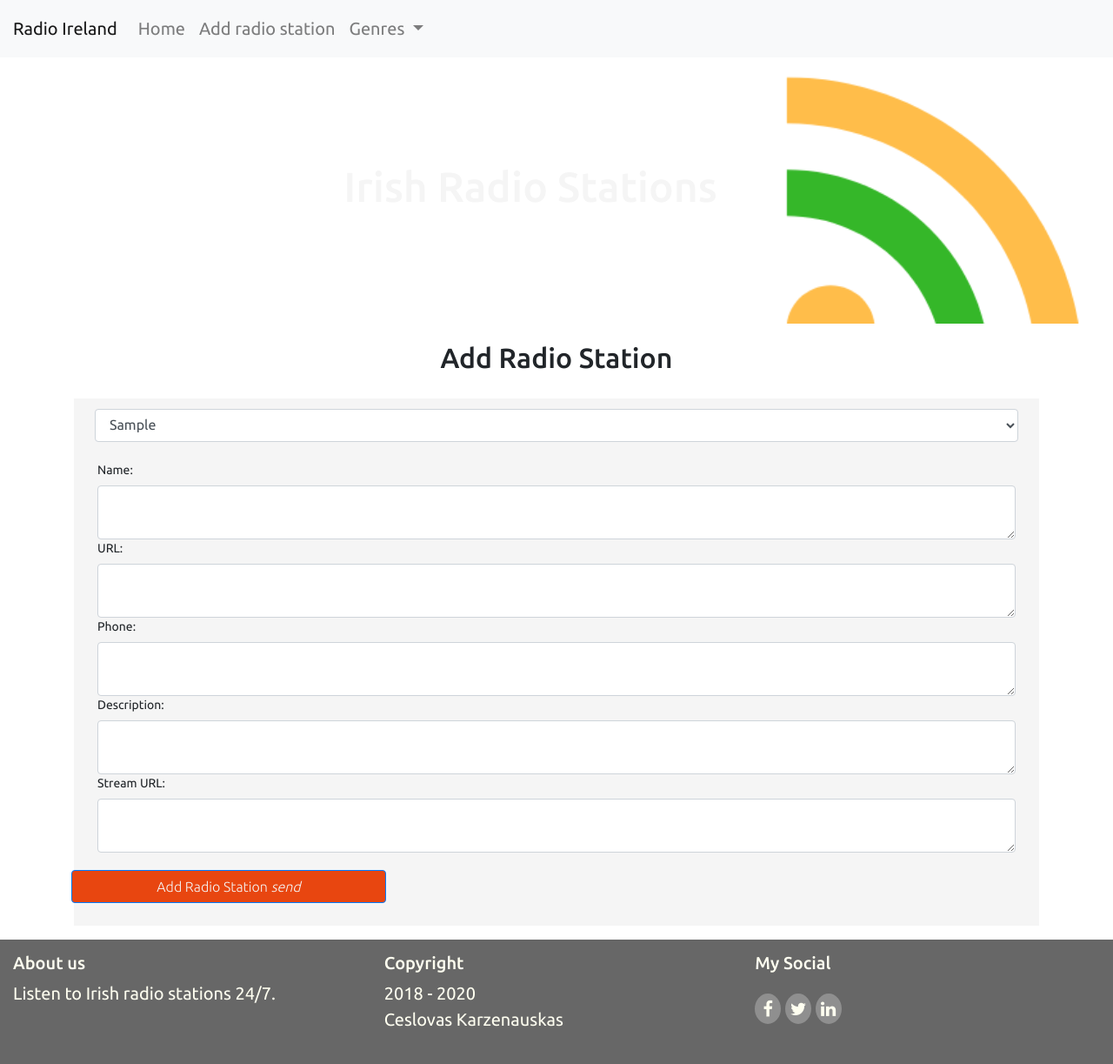
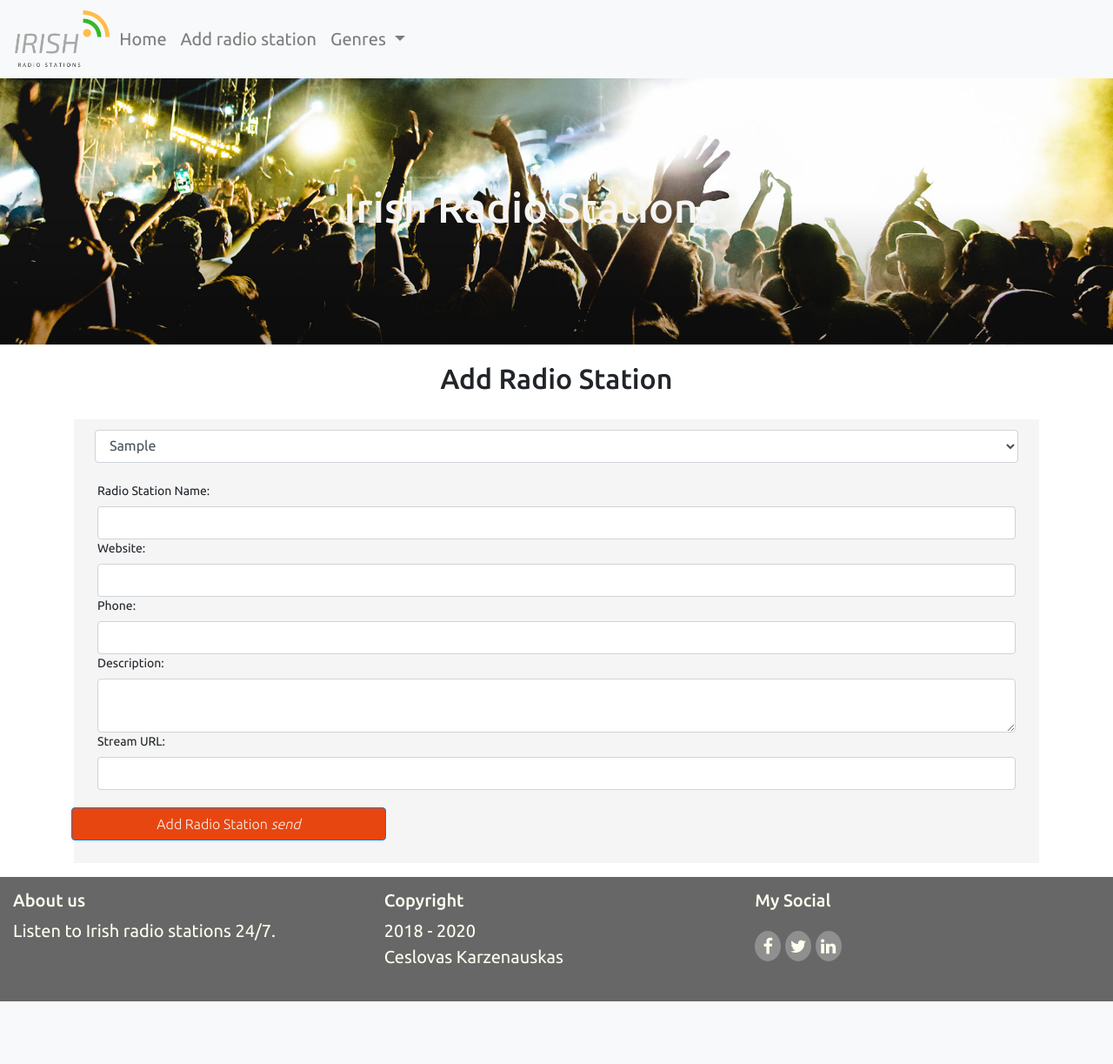
Before and after one commit to jessezauka/radio-stations, a Flask app: page /stations/add_station in a window 1280 px wide. Shown: the whole page at 87% size. After the commit the page ends 1151 px from the top, so only its background shows below. Run offline with Flask 2, Linux system fonts and the light colour scheme; a database or web service that is not in the repository returns one stand-in record (values such as "Sample title"); some libraries are stand-ins or nearby versions.

Commit message:
Updated  Add Radio Station page

```diff
--- a/static/css/style.css
+++ b/static/css/style.css
@@ -37,7 +37,7 @@ h3 {
 }
 
 .header-img {
-  background-image: url("../images/irish-radio-stations.png");
+  background-image: url("../images/crowd.jpg");
   -webkit-background-size: cover;
   -moz-background-size: cover;
   -o-background-size: cover;
--- a/templates/add_station.html
+++ b/templates/add_station.html
@@ -11,27 +11,26 @@
                         <option >{{ radio.radio_genre }}</option>
                     {% endfor %}
                 </select>
-
 			</div>
 			<div class=" col-md-12">
-				<label for="exampleFormControlTextarea1">Name:</label>
-				<textarea class="form-control" id="radio_name" name="radio_name" type="text" value=""></textarea>
+				<label for="station-name">Radio Station Name:</label>
+				<input class="form-control" id="radio_name" name="radio_name" type="text" value=""></input>
 			</div>
 			<div class=" col-md-12">
-				<label for="exampleFormControlTextarea1">URL:</label>
-				<textarea class="form-control" id="radio_website" name="radio_website" type="text" value=""></textarea>
+				<label for="website-input">Website:</label>
+				<input class="form-control" id="radio_website" name="radio_website" type="text" value=""></input>
 			</div>
 			<div class="col-md-12">
-				<label for="exampleFormControlTextarea1">Phone:</label>
-				<textarea class="form-control" id="radio_phone" name="radio_phone" type="text" value=""></textarea>
+				<label for="telephone-input">Phone:</label>
+				<input class="form-control" id="radio_phone" name="radio_phone" type="text" value=""></input>
 			</div>
 			<div class="col-md-12">
 				<label for="exampleFormControlTextarea1">Description:</label>
 				<textarea class="form-control" id="radio_description" name="radio_description" type="text" value=""></textarea>
 			</div>
 			<div class="col-md-12">
-				<label for="exampleFormControlTextarea1">Stream URL:</label>
-				<textarea class="form-control" id="radio_stream" name="radio_stream" type="text" value=""></textarea>
+				<label for="stream-url-input">Stream URL:</label>
+				<input class="form-control" id="radio_stream" name="radio_stream" type="text" value=""></input>
 			</div>
 			<button class="row btn btn-primary col-md-4" type="submit">Add Radio Station
                 <i class="">send</i>
--- a/templates/base.html
+++ b/templates/base.html
@@ -14,7 +14,7 @@
 <body>
 <header>
 <nav class="navbar navbar-expand-lg navbar-light bg-light">
-  <a class="navbar-brand" href="{{url_for('get_station')}}">Radio Ireland</a>
+  <img src="../static/images/logo.png" height="70" alt="">
   <button class="navbar-toggler navbar-toggler-right" type="button" data-toggle="collapse" data-target="#navbarNavDropdown" aria-controls="navbarNavDropdown" aria-expanded="false" aria-label="Toggle navigation">
     <span class="navbar-toggler-icon"></span>
   </button>
--- a/templates/edit_station.html
+++ b/templates/edit_station.html
@@ -9,14 +9,14 @@
 			<div class="form-group container-fluid col-md-12">
 
 				<select class="form-control" id="radio_genre" name="radio_genre">
-                    {% for genre in genres %}
-                        <option>{{ genre.radio_genre }}</option>
+                   {% for radio in genre %}
+                        <option >{{ radio.radio_genre }}</option>
                     {% endfor %}
                 </select>
 
 			</div>
 			<div class=" col-md-12">
-				<label for="exampleFormControlTextarea1">Name:</label>
+				<label for="exampleFormControlTextarea1">Radio Station Name:</label>
 				<textarea class="form-control" id="radio_name" name="radio_name" type="text" value="">{{station.radio_name}}</textarea>
 			</div>
 			<div class=" col-md-12">
```
Also changed, not shown: templates/index.html (+4 -22 lines), static/images/crowd.jpg, static/images/logo.png (renamed from static/images/irish-radio-stations.png), 1 other file.
